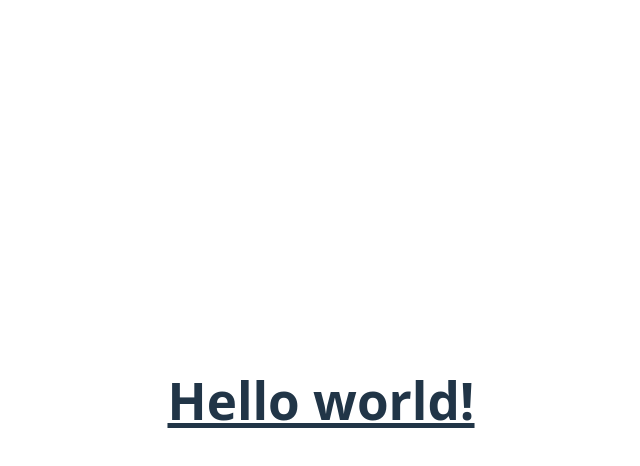
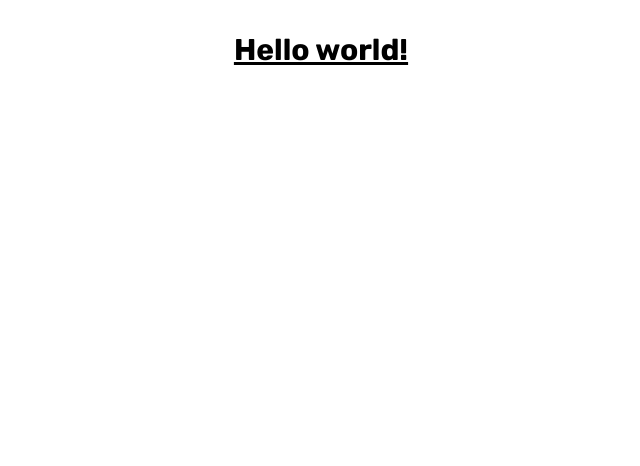
Before and after one commit to KonieK981/interactive-comments-section, a React (Vite) app: page / in a window 1280 px wide. Shown: the top 466 px of the page, without its empty margins (319-959 px from the left). Built offline with nearby package versions, Linux system fonts and the light colour scheme.

Commit message:
feat: initial system design implementation

```diff
--- a/index.html
+++ b/index.html
@@ -4,6 +4,10 @@
     <meta charset="UTF-8" />
     <link rel="icon" type="image/svg+xml" href="./images/favicon-32x32.png" />
     <meta name="viewport" content="width=device-width, initial-scale=1.0" />
+    <link
+      href="https://fonts.googleapis.com/css2?family=Rubik:wght@400;500;700&display=swap"
+      rel="stylesheet"
+    />
     <title>Frontend Mentor | Interactive comments section</title>
   </head>
   <body>
--- a/src/index.css
+++ b/src/index.css
@@ -1,70 +1,25 @@
 @import "tailwindcss";
 
 :root {
-  font-family: system-ui, Avenir, Helvetica, Arial, sans-serif;
-  line-height: 1.5;
-  font-weight: 400;
-
-  color-scheme: light dark;
-  color: rgba(255, 255, 255, 0.87);
-  background-color: #242424;
-
-  font-synthesis: none;
-  text-rendering: optimizeLegibility;
-  -webkit-font-smoothing: antialiased;
-  -moz-osx-font-smoothing: grayscale;
 }
 
-a {
-  font-weight: 500;
-  color: #646cff;
-  text-decoration: inherit;
-}
-a:hover {
-  color: #535bf2;
+@theme {
+  --font-display: "Rubik", "sans-serif";
+
+  --color-purple-600: hsl(238, 40%, 52%);
+  --color-pink-400: hsl(358, 79%, 66%);
+  --color-purple-200: hsl(239, 57%, 85%);
+  --color-pink-200: hsl(357, 100%, 86%);
+
+  --color-grey-800: hsl(212, 24%, 26%);
+  --color-grey-500: hsl(211, 10%, 45%);
+  --color-grey-100: hsl(223, 19%, 93%);
+  --color-grey-50: hsl(228, 33%, 97%);
+  --color-white-po: hsl(238, 40%, 52%);
+
+  --font-size: 16px;
 }
 
 body {
-  margin: 0;
-  display: flex;
-  place-items: center;
-  min-width: 320px;
-  min-height: 100vh;
+  font-family: var(--font-display);
 }
-
-h1 {
-  font-size: 3.2em;
-  line-height: 1.1;
-}
-
-button {
-  border-radius: 8px;
-  border: 1px solid transparent;
-  padding: 0.6em 1.2em;
-  font-size: 1em;
-  font-weight: 500;
-  font-family: inherit;
-  background-color: #1a1a1a;
-  cursor: pointer;
-  transition: border-color 0.25s;
-}
-button:hover {
-  border-color: #646cff;
-}
-button:focus,
-button:focus-visible {
-  outline: 4px auto -webkit-focus-ring-color;
-}
-
-@media (prefers-color-scheme: light) {
-  :root {
-    color: #213547;
-    background-color: #ffffff;
-  }
-  a:hover {
-    color: #747bff;
-  }
-  button {
-    background-color: #f9f9f9;
-  }
-}
```
